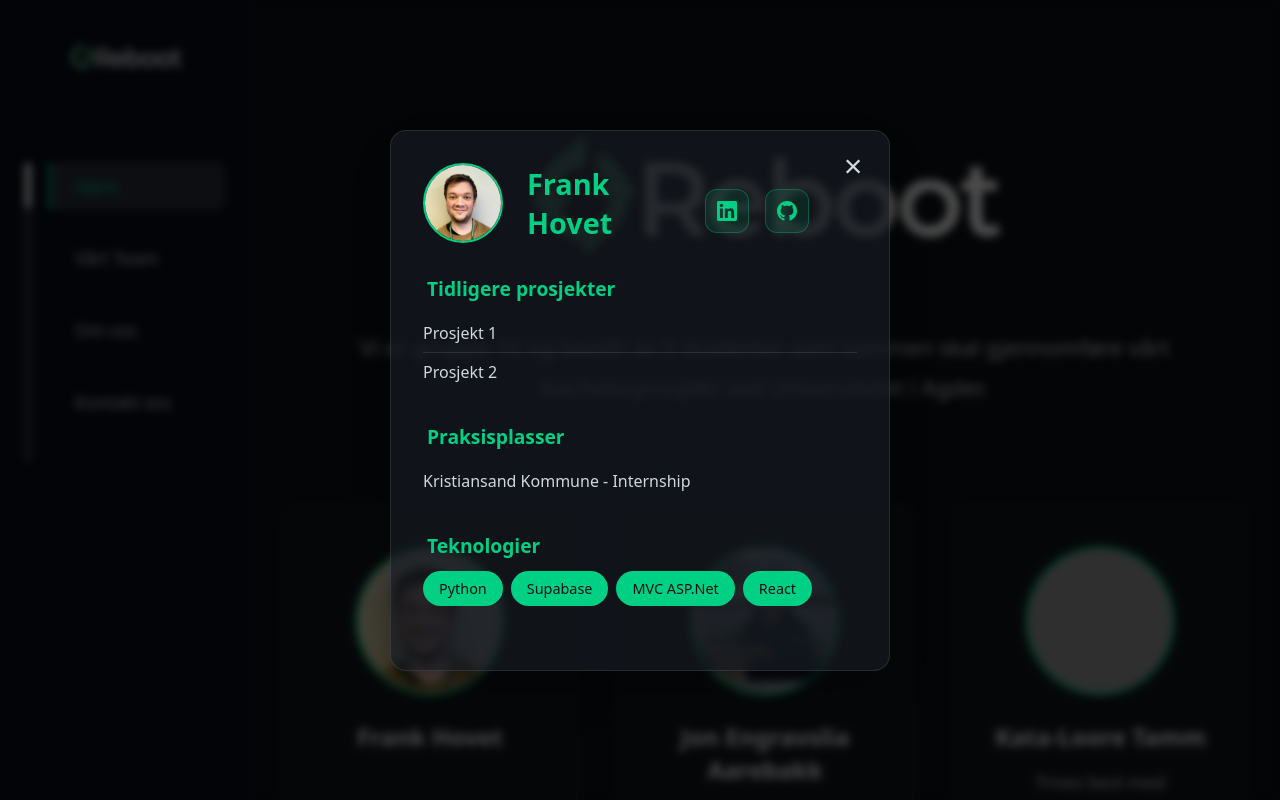
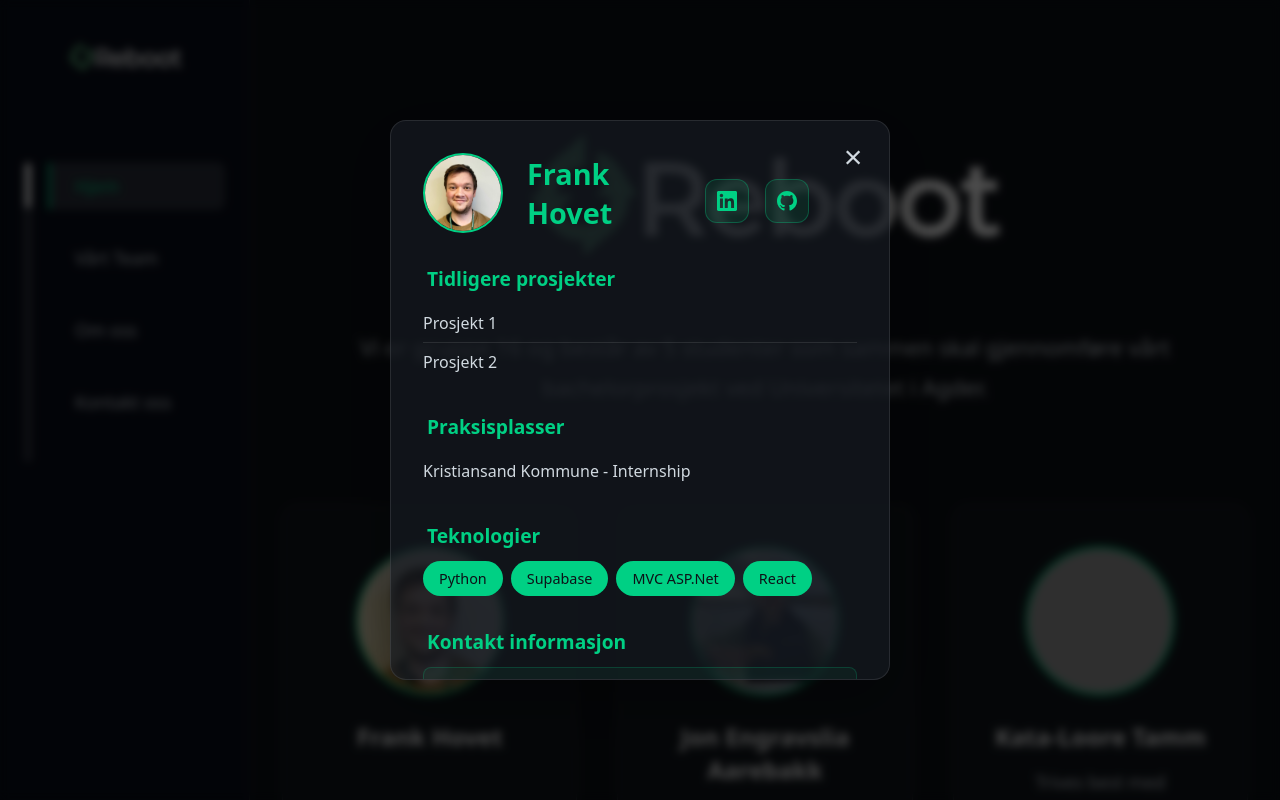
Before and after one commit to FrankUia/reboot, a Next.js app: page / in a window 1280 px wide. Both pictures are taken after a click on the element 429 px from the left and 794 px from the top of the page. Shown: the top 800 px of the page. Built offline with nearby package versions, Linux system fonts and the light colour scheme; grey boxes are pictures that could not be loaded.

Commit message:
Ting og tang

```diff
--- a/src/app/page.tsx
+++ b/src/app/page.tsx
@@ -23,7 +23,6 @@ interface TeamMember {
 
 export default function Home() {
   const [selectedMember, setSelectedMember] = useState<TeamMember | null>(null);
-  const [contactMember, setContactMember] = useState<TeamMember | null>(null);
   const [currentImageIndex, setCurrentImageIndex] = useState(0);
   const [modalImageIndex, setModalImageIndex] = useState<number | null>(null);
 
@@ -244,6 +243,8 @@ export default function Home() {
                     alt={`${member.name}'s profile`}
                     fill
                     className={cardStyles.memberImage}
+                    quality={95}
+                    priority
                   />
                 ) : (
                   <div className={cardStyles.memberImage}>
@@ -289,7 +290,7 @@ export default function Home() {
                 <button
                   onClick={(e) => {
                     e.stopPropagation();
-                    setContactMember(member);
+                    setSelectedMember(member);
                   }}
                   className={cardStyles.socialLink}
                   title="Kontakt informasjon"
@@ -315,6 +316,8 @@ export default function Home() {
                       alt={`${member.name}'s profile`}
                       fill
                       className={cardStyles.memberImage}
+                      quality={95}
+                      priority
                     />
                   ) : (
                     <div className={cardStyles.memberImage}>
@@ -360,7 +363,7 @@ export default function Home() {
                   <button
                     onClick={(e) => {
                       e.stopPropagation();
-                      setContactMember(member);
+                      setSelectedMember(member);
                     }}
                     className={cardStyles.socialLink}
                     title="Kontakt informasjon"
@@ -555,6 +558,7 @@ export default function Home() {
                   alt={`${selectedMember.name}'s profile`}
                   fill
                   className={modalStyles.modalImage}
+                  quality={95}
                 />
               </div>
               <h3 className={modalStyles.modalTitle}>{selectedMember.name}</h3>
@@ -603,36 +607,8 @@ export default function Home() {
                 ))}
               </div>
             </div>
-          </div>
-        </div>
-      )}
 
-      {/* Contact Modal */}
-      {contactMember && (
-        <div className={modalStyles.modalOverlay} onClick={() => setContactMember(null)}>
-          <div className={modalStyles.modal} onClick={(e) => e.stopPropagation()}>
-            <button
-              className={modalStyles.closeButton}
-              onClick={() => setContactMember(null)}
-            >
-              ×
-            </button>
-            <div className={modalStyles.modalHeader}>
-              <div className={modalStyles.modalImageContainer}>
-                <Image
-                  src={contactMember.image}
-                  alt={contactMember.name}
-                  fill
-                  className={modalStyles.modalImage}
-                />
-              </div>
-              <div className={modalStyles.modalInfo}>
-                <h3>{contactMember.name}</h3>
-                <p className={modalStyles.modalRole}>{contactMember.description}</p>
-              </div>
-            </div>
-
-            <div className={modalStyles.modalContent} style={{ paddingTop: '1rem' }}>
+            <div className={modalStyles.modalSection}>
               <h4>Kontakt informasjon</h4>
               <div className={modalStyles.contactInfo}>
                 <div className={modalStyles.contactItem}>
@@ -644,9 +620,9 @@ export default function Home() {
                   >
                     <path d="M20 4H4c-1.1 0-1.99.9-1.99 2L2 18c0 1.1.9 2 2 2h16c1.1 0 2-.9 2-2V6c0-1.1-.9-2-2-2zm0 4l-8 5-8-5V6l8 5 8-5v2z"/>
                   </svg>
-                  <span>{contactMember.email}</span>
+                  <span>{selectedMember.email}</span>
                 </div>
-                {contactMember.phone && contactMember.phone.trim() !== "" && (
+                {selectedMember.phone && selectedMember.phone.trim() !== "" && (
                   <div className={modalStyles.contactItem}>
                     <svg
                       width="20"
@@ -656,7 +632,7 @@ export default function Home() {
                     >
                       <path d="M19.23 15.26l-2.54-.29c-.61-.07-1.21.14-1.64.57l-1.84 1.84c-2.83-1.44-5.15-3.75-6.59-6.59l1.85-1.85c.43-.43.64-1.03.57-1.64l-.29-2.52c-.12-1.01-.97-1.77-1.99-1.77H5.03c-1.13 0-2.07.94-2 2.07.53 8.54 7.36 15.36 15.89 15.89 1.13.07 2.07-.87 2.07-2v-1.73c.01-1.01-.75-1.86-1.76-1.98z"/>
                     </svg>
-                    <span>{contactMember.phone}</span>
+                    <span>{selectedMember.phone}</span>
                   </div>
                 )}
               </div>
--- a/src/app/styles/InfoCards.module.css
+++ b/src/app/styles/InfoCards.module.css
@@ -115,6 +115,8 @@
 .memberImage {
   object-fit: cover;
   transition: transform 0.3s ease;
+  image-rendering: -webkit-optimize-contrast;
+  image-rendering: crisp-edges;
 }
 
 .teamMember:hover .memberImage {
@@ -194,7 +196,7 @@
 }
 
 .contactIcon {
-  filter: brightness(0) saturate(100%) invert(64%) sepia(76%) saturate(506%) hue-rotate(120deg) brightness(94%) contrast(101%);
+  filter: brightness(0) saturate(100%) invert(65%) sepia(98%) saturate(386%) hue-rotate(103deg) brightness(98%) contrast(103%);
   transition: transform 0.3s ease;
 }
 
--- a/src/app/styles/Modal.module.css
+++ b/src/app/styles/Modal.module.css
@@ -24,6 +24,28 @@
   overflow-y: auto;
   position: relative;
   box-shadow: 0 20px 60px rgba(0, 0, 0, 0.3);
+}
+
+/* Custom scrollbar for modal content */
+.modalContent::-webkit-scrollbar {
+  width: 8px;
+}
+
+.modalContent::-webkit-scrollbar-track {
+  background: rgba(255, 255, 255, 0.1);
+  border-radius: 10px;
+  margin: 10px;
+}
+
+.modalContent::-webkit-scrollbar-thumb {
+  background: linear-gradient(180deg, var(--accent), rgba(0, 208, 132, 0.7));
+  border-radius: 10px;
+  border: 1px solid rgba(255, 255, 255, 0.1);
+}
+
+.modalContent::-webkit-scrollbar-thumb:hover {
+  background: linear-gradient(180deg, rgba(0, 208, 132, 0.9), var(--accent));
+  box-shadow: 0 2px 8px rgba(0, 208, 132, 0.3);
 }
 
 .modalClose {
@@ -68,6 +90,8 @@
   border-radius: 50%;
   border: 2px solid var(--accent);
   object-fit: cover;
+  image-rendering: -webkit-optimize-contrast;
+  image-rendering: crisp-edges;
 }
 
 .modalTitle {
@@ -192,6 +216,28 @@
   backdrop-filter: blur(8px);
 }
 
+/* Custom scrollbar for enhanced modal */
+.modal::-webkit-scrollbar {
+  width: 8px;
+}
+
+.modal::-webkit-scrollbar-track {
+  background: rgba(255, 255, 255, 0.1);
+  border-radius: 10px;
+  margin: 10px;
+}
+
+.modal::-webkit-scrollbar-thumb {
+  background: linear-gradient(180deg, var(--accent), rgba(0, 208, 132, 0.7));
+  border-radius: 10px;
+  border: 1px solid rgba(255, 255, 255, 0.1);
+}
+
+.modal::-webkit-scrollbar-thumb:hover {
+  background: linear-gradient(180deg, rgba(0, 208, 132, 0.9), var(--accent));
+  box-shadow: 0 2px 8px rgba(0, 208, 132, 0.3);
+}
+
 .closeButton {
   position: absolute;
   top: 1rem;
```
